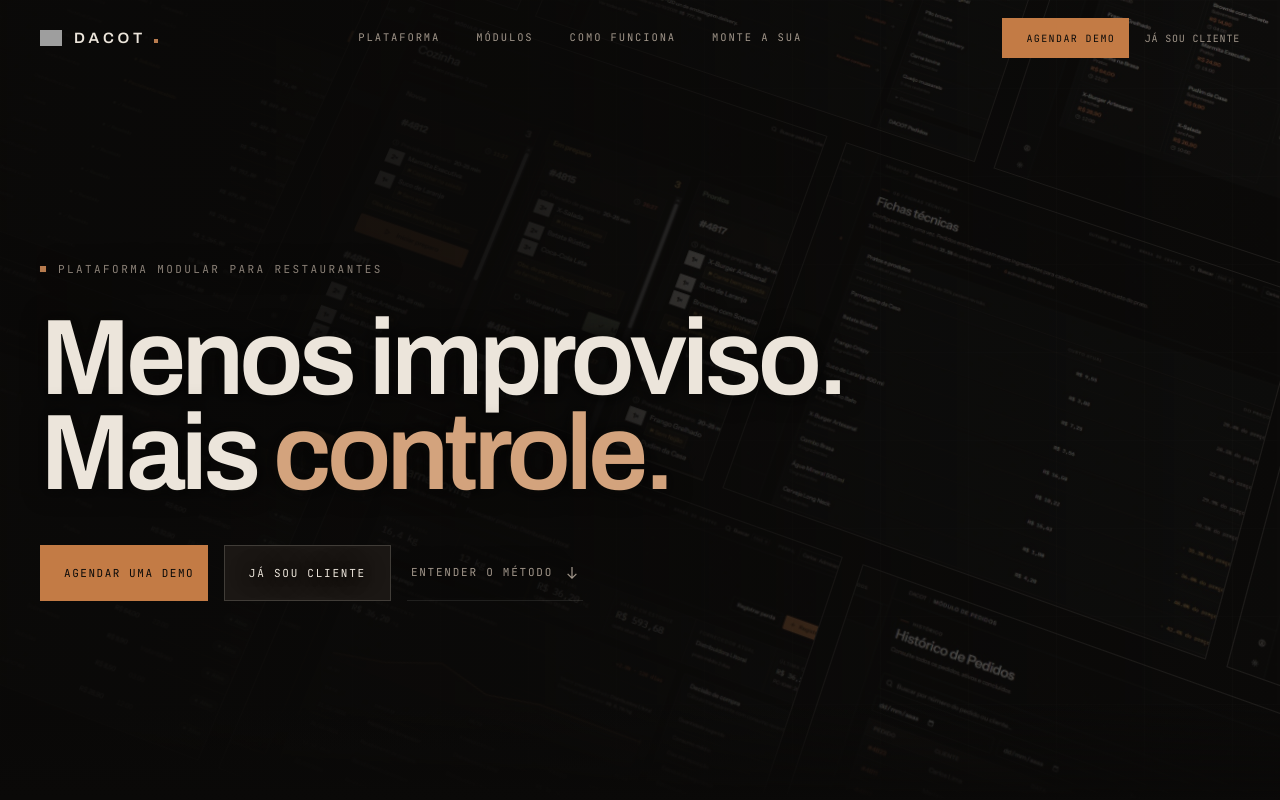
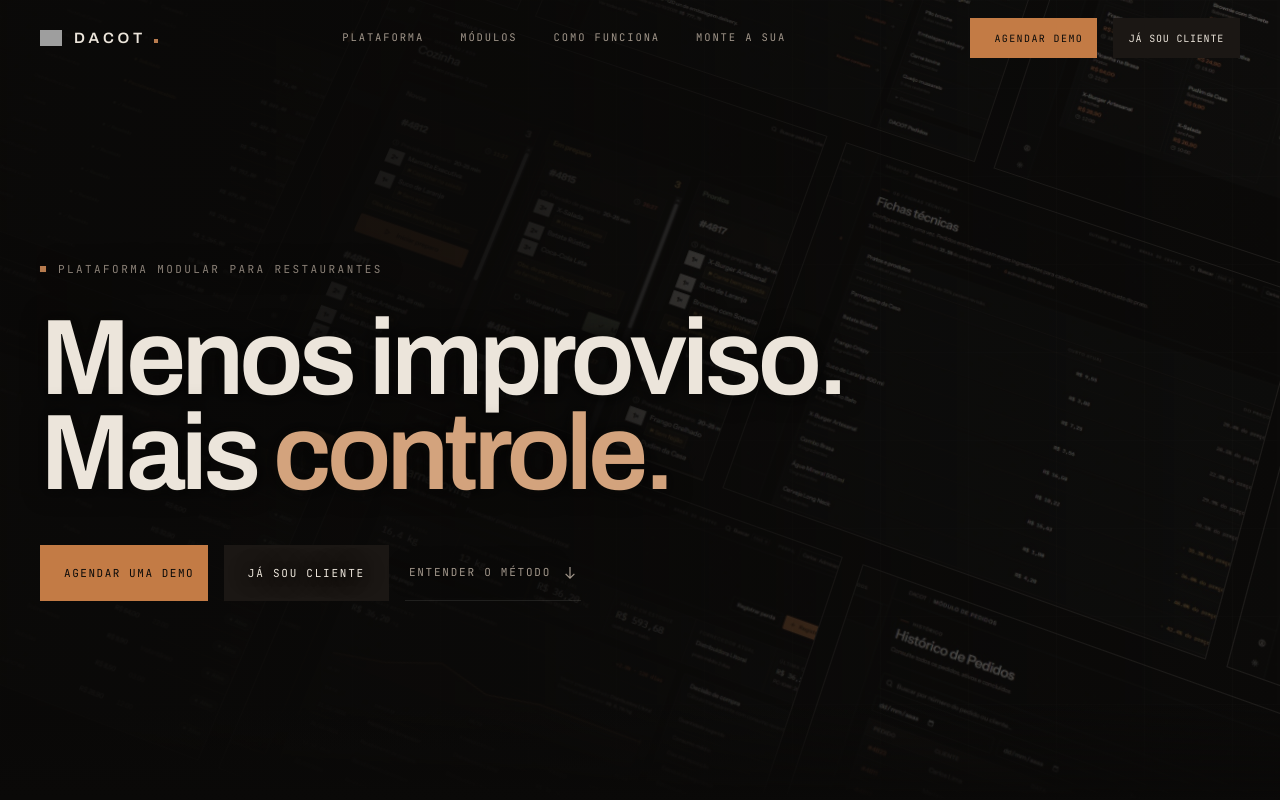
Before and after one commit to 12345juniormen-glitch/DACOT-LANDING, a Next.js app: page / in a window 1280 px wide. Shown: the top 800 px of the page. Built offline with nearby package versions, Linux system fonts and the light colour scheme; grey boxes are pictures that could not be loaded.

Commit message:
style: use borderless brown customer links

```diff
--- a/components/hero.tsx
+++ b/components/hero.tsx
@@ -25,7 +25,7 @@ export function Hero() {
 
             <a
               href="https://hub.dacot.com.br"
-              className="inline-flex h-14 items-center justify-center border border-line-strong bg-surface-2 px-6 font-mono text-[11px] uppercase tracking-[0.16em] text-fg transition-colors hover:border-fg/40 hover:bg-fg/10 focus-visible:outline-2 focus-visible:outline-offset-4 focus-visible:outline-fg"
+              className="inline-flex h-14 items-center justify-center bg-surface-2 px-6 font-mono text-[11px] uppercase tracking-[0.16em] text-fg transition-colors hover:bg-fg/10 focus-visible:outline-2 focus-visible:outline-offset-4 focus-visible:outline-fg"
             >
               Já sou cliente
             </a>
--- a/components/site-header.tsx
+++ b/components/site-header.tsx
@@ -106,7 +106,7 @@ export function SiteHeader() {
 
             <a
               href="https://hub.dacot.com.br"
-              className="inline-flex min-h-10 shrink-0 items-center font-mono text-[10px] uppercase tracking-[0.08em] text-muted transition-colors hover:text-copper focus-visible:outline-2 focus-visible:outline-offset-4 focus-visible:outline-copper"
+              className="inline-flex min-h-10 shrink-0 items-center bg-surface-2 px-1 font-mono text-[10px] uppercase text-fg transition-colors hover:bg-fg/10 focus-visible:outline-2 focus-visible:outline-offset-4 focus-visible:outline-fg sm:px-4 sm:tracking-[0.08em]"
             >
               Já sou cliente
             </a>
```
